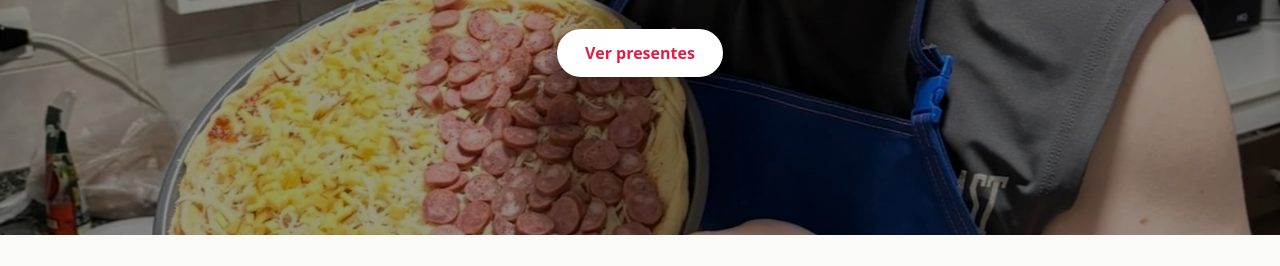
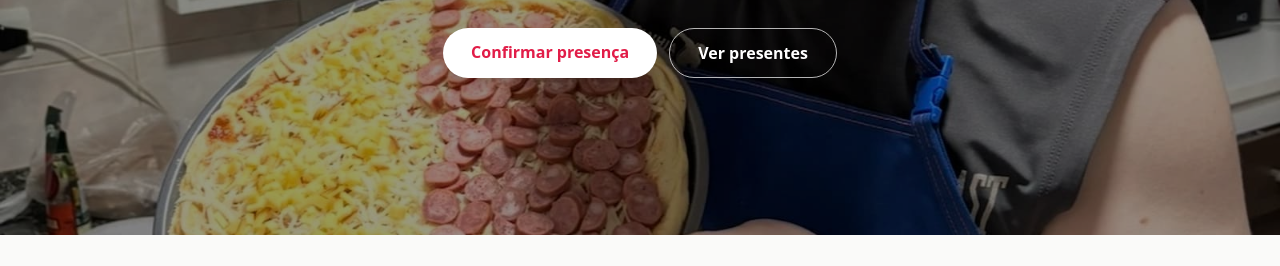
Before and after one commit to Refinha1/Refinha1.github.io, a plain HTML site: page index.html in a window 1280 px wide. Shown: the part 325-591 px from the top of the page. Drawn offline with nearby package versions, Linux system fonts and the light colour scheme; no server answers.

Commit message:
Update index.html

```diff
--- a/index.html
+++ b/index.html
@@ -20,10 +20,16 @@
       <p id="hero-rotulo" class="mb-3 text-sm font-medium uppercase tracking-widest text-white/85"></p>
       <h1 id="hero-titulo" class="text-4xl font-bold drop-shadow-md sm:text-6xl"></h1>
       <p id="hero-subtitulo" class="mx-auto mt-4 max-w-xl text-lg text-white/90 drop-shadow"></p>
-      <a href="#presentes"
-         class="mt-8 inline-block rounded-full bg-white px-7 py-3 font-semibold text-rose-600 shadow-lg hover:bg-rose-50">
-        Ver presentes
-      </a>
+            <div class="mt-8 flex flex-wrap justify-center gap-3">
+        <a href="#presenca"
+           class="rounded-full bg-white px-7 py-3 font-semibold text-rose-600 shadow-lg hover:bg-rose-50">
+          Confirmar presença
+        </a>
+        <a href="#presentes"
+           class="rounded-full border border-white/70 px-7 py-3 font-semibold text-white hover:bg-white/10">
+          Ver presentes
+        </a>
+      </div>
     </div>
   </header>
 
```
